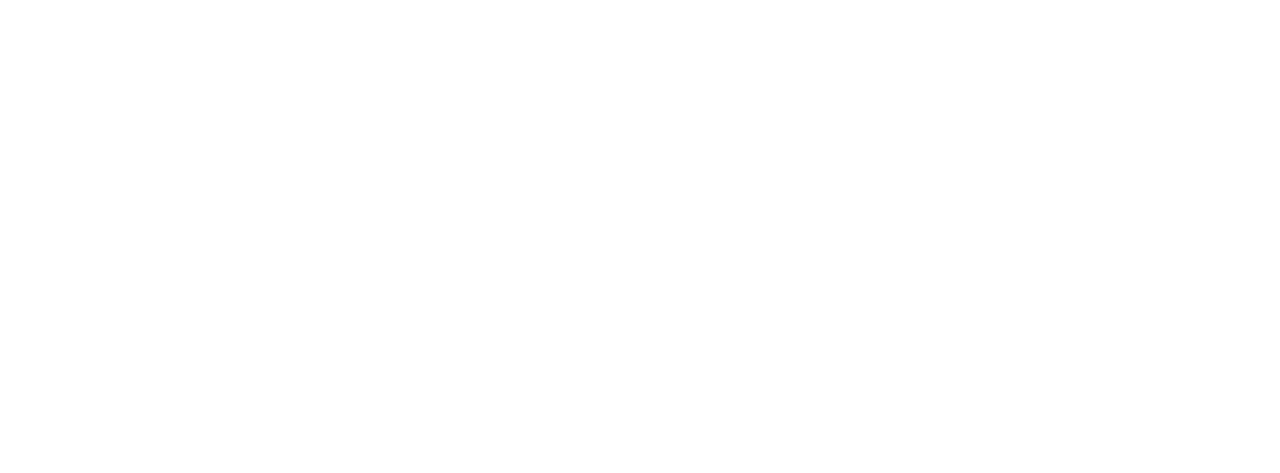
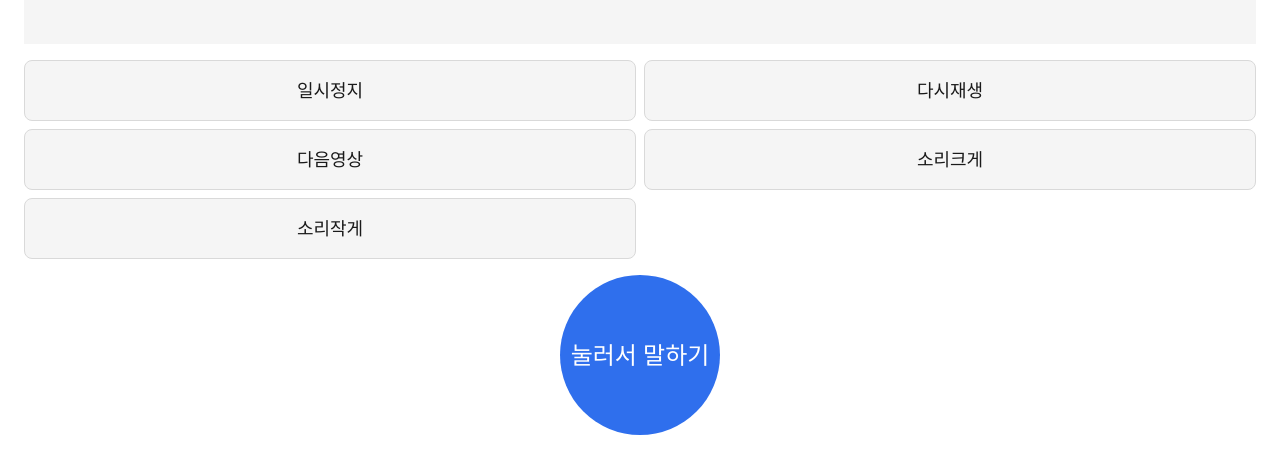
Before and after one commit to hmc1206/cheok-cheok-fronted, a React (Vite) app: page /youtube in a window 1280 px wide. Shown: the part 737-1210 px from the top of the page. Before the commit the page ends 800 px from the top, so only its background shows below. Built offline with nearby package versions, Linux system fonts and the light colour scheme.

Commit message:
feat: 유튜브 재생 화면 스켈레톤 구현
- videoId 기반 iframe placeholder (실제 플레이어 라이브러리는 추후 연결)
- 음성/버튼 양쪽으로 PAUSE/RESUME/NEXT/VOLUME_UP/VOLUME_DOWN 컨트롤 연결
- step: NOT_FOUND 안내 화면 자리 마련

```diff
--- a/src/screens/YoutubePlayerScreen.jsx
+++ b/src/screens/YoutubePlayerScreen.jsx
@@ -1,10 +1,83 @@
-// TODO(feature/fe-youtube-player): 기획서 4-6장 YoutubePlayerScreen 구현 예정.
-// core 브랜치에서는 라우팅이 끊기지 않도록 최소 placeholder만 둔다.
+import { useLocation } from 'react-router-dom'
+import { youtubeApi } from '../api/youtubeApi'
+import { CaptionOverlay } from '../components/common/CaptionOverlay'
+import { VoiceButton } from '../components/common/VoiceButton'
+import { useVoiceAssistant } from '../hooks/useVoiceAssistant'
+import { useAuthStore } from '../store/authStore'
+import { useVoiceSessionStore } from '../store/voiceSessionStore'
+
+// 음성 AI가 YOUTUBE_PLAY로 라우팅했을 때 진입하는 화면 (기획서 4-6장).
 export function YoutubePlayerScreen() {
+  const routerLocation = useLocation()
+  const data = useVoiceSessionStore((state) => state.data) ?? routerLocation.state?.data
+  const step = useVoiceSessionStore((state) => state.step)
+  const userId = useAuthStore((state) => state.userId)
+  const { status, sttCaption, ttsCaption, startListening } = useVoiceAssistant()
+
+  const handleControl = (action) => {
+    youtubeApi.control({ userId, action })
+  }
+
+  if (step === 'NOT_FOUND') {
+    return (
+      <main className="p-6">
+        <h1 style={{ fontSize: 'var(--font-size-xl)' }}>유튜브</h1>
+        <p>영상을 찾지 못했어요. 다시 말씀해주세요.</p>
+      </main>
+    )
+  }
+
   return (
-    <main className="p-6">
-      <h1 style={{ fontSize: 'var(--font-size-xl)' }}>유튜브</h1>
-      <p>준비 중입니다.</p>
+    <main className="flex flex-col gap-4 p-6 pb-40">
+      <h1 style={{ fontSize: 'var(--font-size-xl)' }}>{data?.title ?? '유튜브'}</h1>
+
+      {/* ASSUMPTION: 실제 플레이어 라이브러리(react-youtube 등)는 아직 붙이지 않고,
+          videoId를 받는 자리(iframe placeholder)만 컴포넌트 인터페이스로 만들어둔다. */}
+      <div className="w-full aspect-video" style={{ background: 'var(--color-surface)' }}>
+        {data?.videoId ? (
+          <iframe
+            title={data.title ?? 'youtube video'}
+            src={`https://www.youtube.com/embed/${data.videoId}`}
+            className="w-full h-full"
+            allow="autoplay"
+          />
+        ) : (
+          <p>재생할 영상이 없습니다.</p>
+        )}
+      </div>
+
+      <div className="grid grid-cols-2 gap-2">
+        <button type="button" className="quick-action-button" onClick={() => handleControl('PAUSE')}>
+          일시정지
+        </button>
+        <button type="button" className="quick-action-button" onClick={() => handleControl('RESUME')}>
+          다시재생
+        </button>
+        <button type="button" className="quick-action-button" onClick={() => handleControl('NEXT')}>
+          다음영상
+        </button>
+        <button
+          type="button"
+          className="quick-action-button"
+          onClick={() => handleControl('VOLUME_UP')}
+        >
+          소리크게
+        </button>
+        <button
+          type="button"
+          className="quick-action-button"
+          onClick={() => handleControl('VOLUME_DOWN')}
+        >
+          소리작게
+        </button>
+      </div>
+
+      {/* 발화("일시정지해줘" 등)가 계속 들어올 수 있도록 마이크 버튼은 이 화면에서도 유지 */}
+      <div className="flex justify-center">
+        <VoiceButton status={status} onPress={startListening} />
+      </div>
+
+      <CaptionOverlay sttCaption={sttCaption} ttsCaption={ttsCaption} />
     </main>
   )
 }
```
